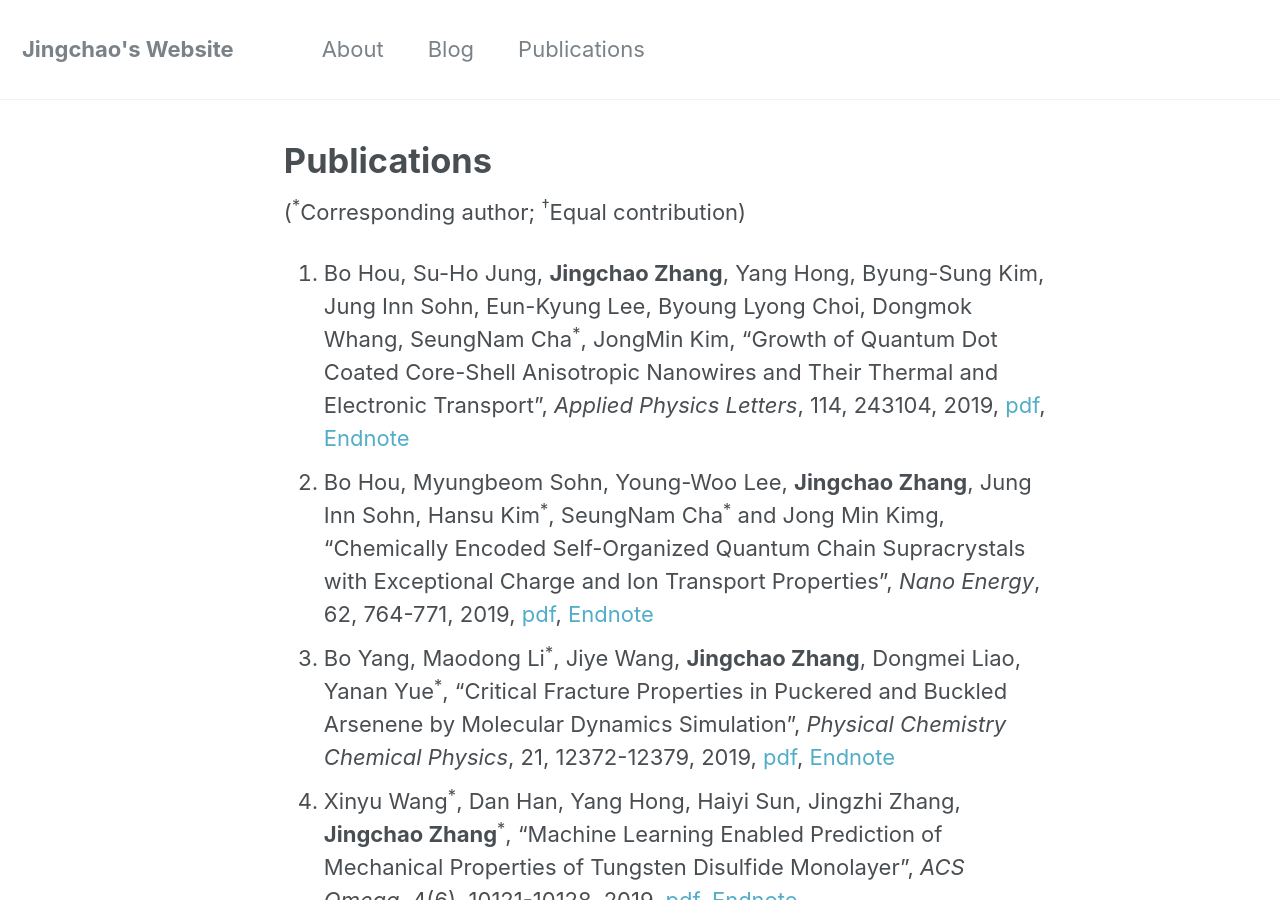
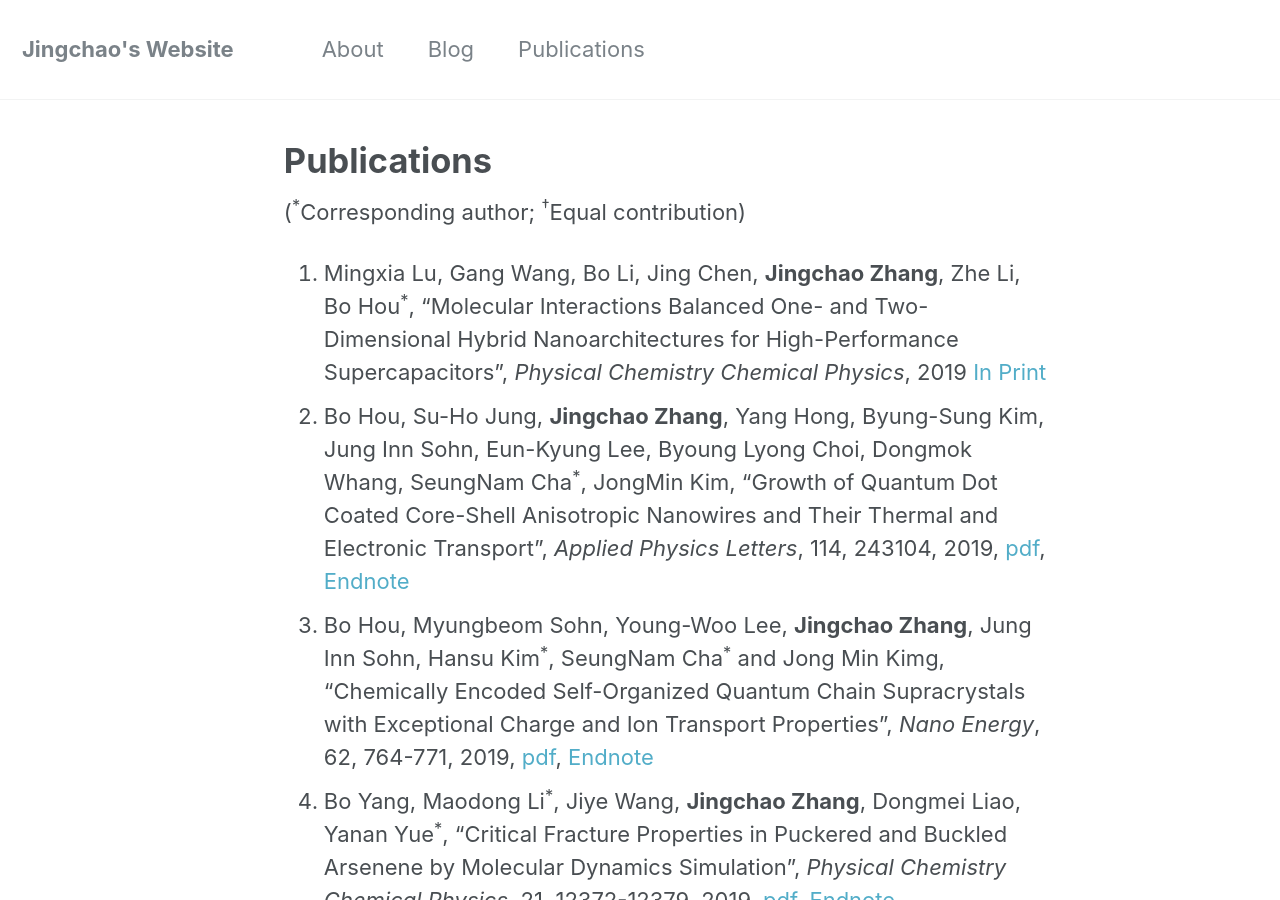
Before and after one commit to JingchaoZhang/JingchaoZhang.github.io, a Jekyll site: the page built from _pages/publications.md, in a window 1280 px wide and 900 px high. Built offline with Jekyll 4.4.1, drawn with Linux system fonts in a browser that asks for light colours.

Commit message:
Update publications.md

```diff
--- a/_pages/publications.md
+++ b/_pages/publications.md
@@ -7,6 +7,7 @@ author_profile: false
 
 (<sup>\*</sup>Corresponding author; <sup>†</sup>Equal contribution)
 
+1. Mingxia Lu, Gang Wang, Bo Li, Jing Chen, **Jingchao Zhang**, Zhe Li, Bo Hou<sup>\*</sup>, "Molecular Interactions Balanced One- and Two-Dimensional Hybrid Nanoarchitectures for High-Performance Supercapacitors", *Physical Chemistry Chemical Physics*, 2019 [In Print]()
 1. Bo Hou, Su-Ho Jung, **Jingchao Zhang**, Yang Hong, Byung-Sung Kim, Jung Inn Sohn, Eun-Kyung Lee, Byoung Lyong Choi, Dongmok Whang, SeungNam Cha<sup>\*</sup>, JongMin Kim, "Growth of Quantum Dot Coated Core-Shell Anisotropic Nanowires and Their Thermal and Electronic Transport", *Applied Physics Letters*, 114, 243104, 2019, [pdf](https://drive.google.com/file/d/1BVcjegkZwG24wnZyaVh1vdW3oNnPLeZ4/view?usp=sharing), [Endnote](https://drive.google.com/uc?export=download&id=1xVFOhed5WYxH8Hju6Ej1Rp9A156l98l7)
 1. Bo Hou, Myungbeom Sohn, Young-Woo Lee, **Jingchao Zhang**, Jung Inn Sohn, Hansu Kim<sup>\*</sup>, SeungNam Cha<sup>\*</sup> and Jong Min Kimg, "Chemically Encoded Self-Organized Quantum Chain Supracrystals with Exceptional Charge and Ion Transport Properties", *Nano Energy*, 62, 764-771, 2019, [pdf](https://drive.google.com/file/d/1ySpllRX5xI_l2B7n0g52LQXdXKyZ2NOM/view?usp=sharing), [Endnote](https://drive.google.com/uc?export=download&id=1XmqQu_Qq4vGHj25PsvxeRojf0sNocAs9)
 1. Bo Yang, Maodong Li<sup>\*</sup>, Jiye Wang, **Jingchao Zhang**, Dongmei Liao, Yanan Yue<sup>\*</sup>, "Critical Fracture Properties in Puckered and Buckled Arsenene by Molecular Dynamics Simulation", *Physical Chemistry Chemical Physics*, 21, 12372-12379, 2019, [pdf](https://drive.google.com/file/d/16q70wkrm9svHOPWZ15tKFNlEOpV401yT/view?usp=sharing), [Endnote](https://drive.google.com/uc?export=download&id=1TURkhtbTE44sQ_vgULXWWaG0lVQ-PVrj)
```
